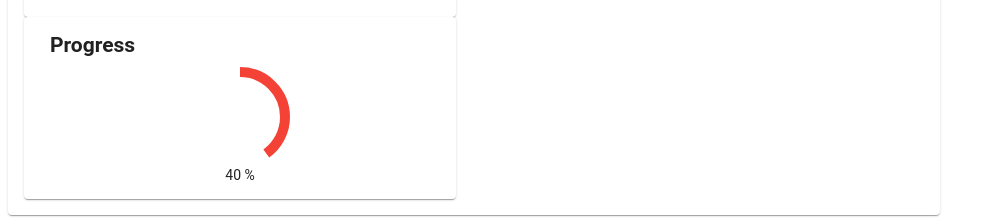
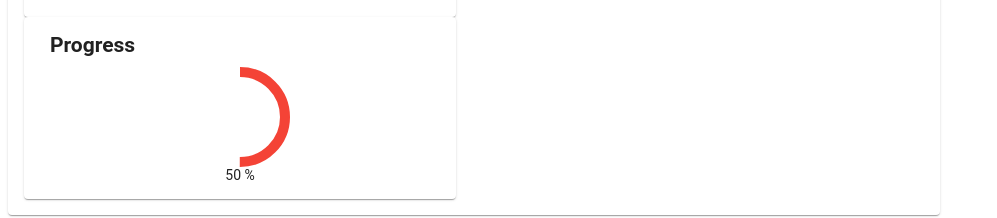
Before and after one commit to highmember/Project_Pass, an Angular app: page / in a window 1280 px wide. Shown: the part 513-731 px from the top of the page, without its empty margins (0-997 px from the left). Built offline with nearby package versions, Linux system fonts and the light colour scheme.

Commit message:
test pull

```diff
--- a/src/app/sale/sale.component.html
+++ b/src/app/sale/sale.component.html
@@ -32,8 +32,8 @@
       <mat-card-title>มีแบบเป็นแบบไหน ?</mat-card-title>
     </mat-card-header>
     <mat-radio-group>
-        <mat-radio-button value="1">แบบเป็นเอกสาร</mat-radio-button>
-        <mat-radio-button value="2">แบบเป็นไพล์
+        <mat-radio-button value="1" color="primary">แบบเป็นเอกสาร</mat-radio-button>
+        <mat-radio-button value="2" color="primary">แบบเป็นไพล์
           <button mat-button (click)="inputFile.click()">Import file</button> {{ inputFile.value }}
           <input #inputFile type="file" [style.display]="'none'">
   </mat-radio-button>
--- a/src/app/sale/sale.component.ts
+++ b/src/app/sale/sale.component.ts
@@ -30,7 +30,7 @@ export class SaleComponent implements OnInit {
     }
   ];
   color2 ='warn';
-  value2 = 40;
+  value2 = 50;
   color = 'primary';
   value = 20;
 
```
